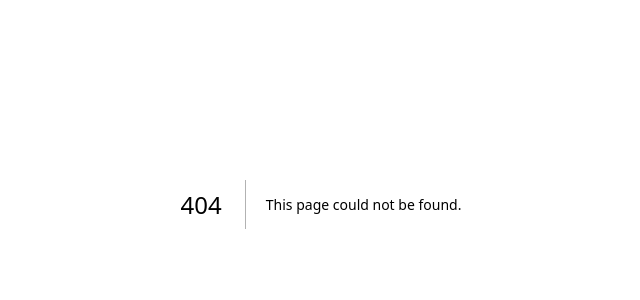
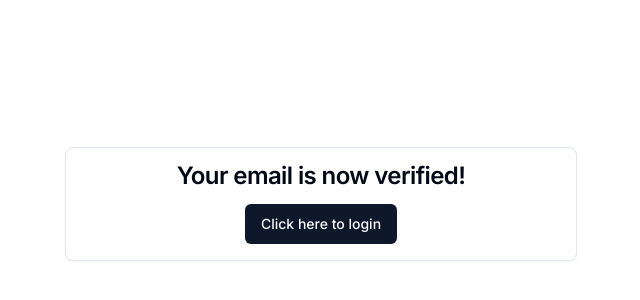
Before and after one commit to bragagia/splinar, a Next.js app: page /mail-validation in a window 1280 px wide. Before the commit this address had no page. Shown: the part 196-496 px from the top of the page, without its empty margins (319-959 px from the left). Built offline with nearby package versions, Linux system fonts and the light colour scheme; no server answers.

Commit message:
Add email validation page to maybe debug this damn vercel

```diff
--- a/app/hubspot/add-team-validation/page.tsx
+++ b/app/hubspot/add-team-validation/page.tsx
@@ -19,7 +19,7 @@ import { createClientComponentClient } from "@supabase/auth-helpers-nextjs";
 import { useRouter } from "next/navigation";
 import { useRef, useState } from "react";
 
-export default function OAuthCallback({
+export default function AddTeamValidationPage({
   params,
   searchParams,
 }: {
--- /dev/null
+++ b/app/mail-validation/page.tsx
@@ -0,0 +1,37 @@
+"use client";
+
+import { Button } from "@/components/ui/button";
+import { Card, CardFooter, CardHeader, CardTitle } from "@/components/ui/card";
+import { URLS } from "@/lib/urls";
+import { useRouter } from "next/navigation";
+
+export default function MailValidationPage({
+  params,
+  searchParams,
+}: {
+  params: { slug: string };
+  searchParams: { [key: string]: string | undefined };
+}) {
+  const router = useRouter();
+  return (
+    <div className="h-screen w-screen flex justify-center items-center">
+      <Card className="m-8 max-w-lg w-[32rem]">
+        <CardHeader>
+          <CardTitle className="text-center">
+            Your email is now verified!
+          </CardTitle>
+        </CardHeader>
+
+        <CardFooter className="flex justify-center">
+          <Button
+            onClick={() => {
+              router.push(URLS.workspaceIndex);
+            }}
+          >
+            Click here to login
+          </Button>
+        </CardFooter>
+      </Card>
+    </div>
+  );
+}
--- a/app/user-auth-form.tsx
+++ b/app/user-auth-form.tsx
@@ -20,7 +20,7 @@ export function UserAuthForm({ className, ...props }: UserAuthFormProps) {
 
   const [isLoading, setIsLoading] = useState<boolean>(false);
   const [errorMessage, setErrorMessage] = useState<string | null>(null);
-  const [mode, setMode] = useState<"SIGNUP" | "LOGIN">("SIGNUP");
+  const [mode, setMode] = useState<"SIGNUP" | "LOGIN">("LOGIN");
 
   const emailRef = useRef<HTMLInputElement>(null);
   const passwordRef = useRef<HTMLInputElement>(null);
@@ -62,6 +62,9 @@ export function UserAuthForm({ className, ...props }: UserAuthFormProps) {
     const { data, error } = await supabase.auth.signUp({
       email: emailRef.current.value,
       password: passwordRef.current.value,
+      options: {
+        emailRedirectTo: URLS.mailValidation,
+      },
     });
 
     if (error) {
--- a/lib/urls.tsx
+++ b/lib/urls.tsx
@@ -4,6 +4,8 @@ export const URLS = {
   absolute: (path: string) => base + path,
 
   login: "/",
+
+  mailValidation: `/mail-validation`,
 
   // Retuns a link to last workspace if teamId is null
   workspace: (workspaceId: string) => ({
```
